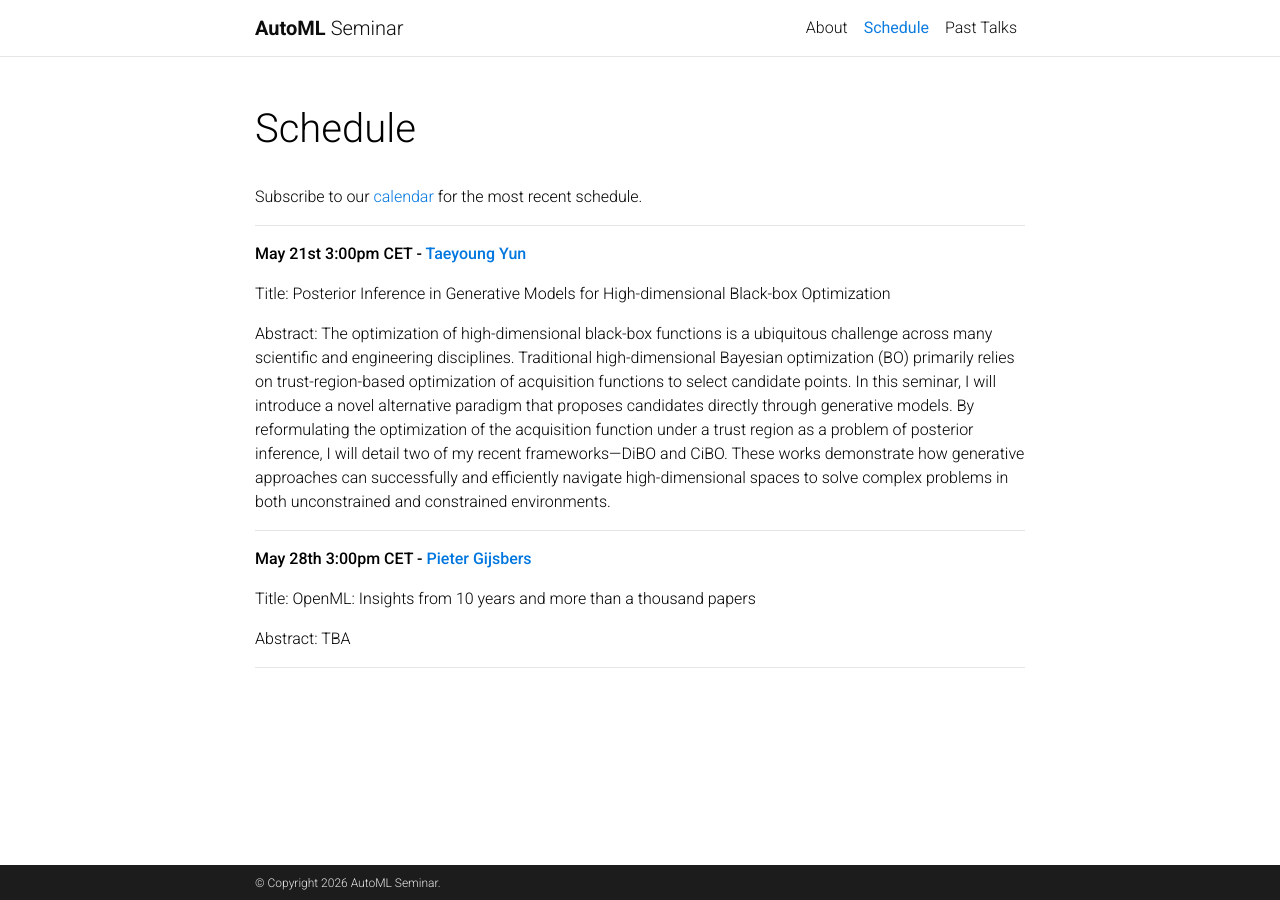
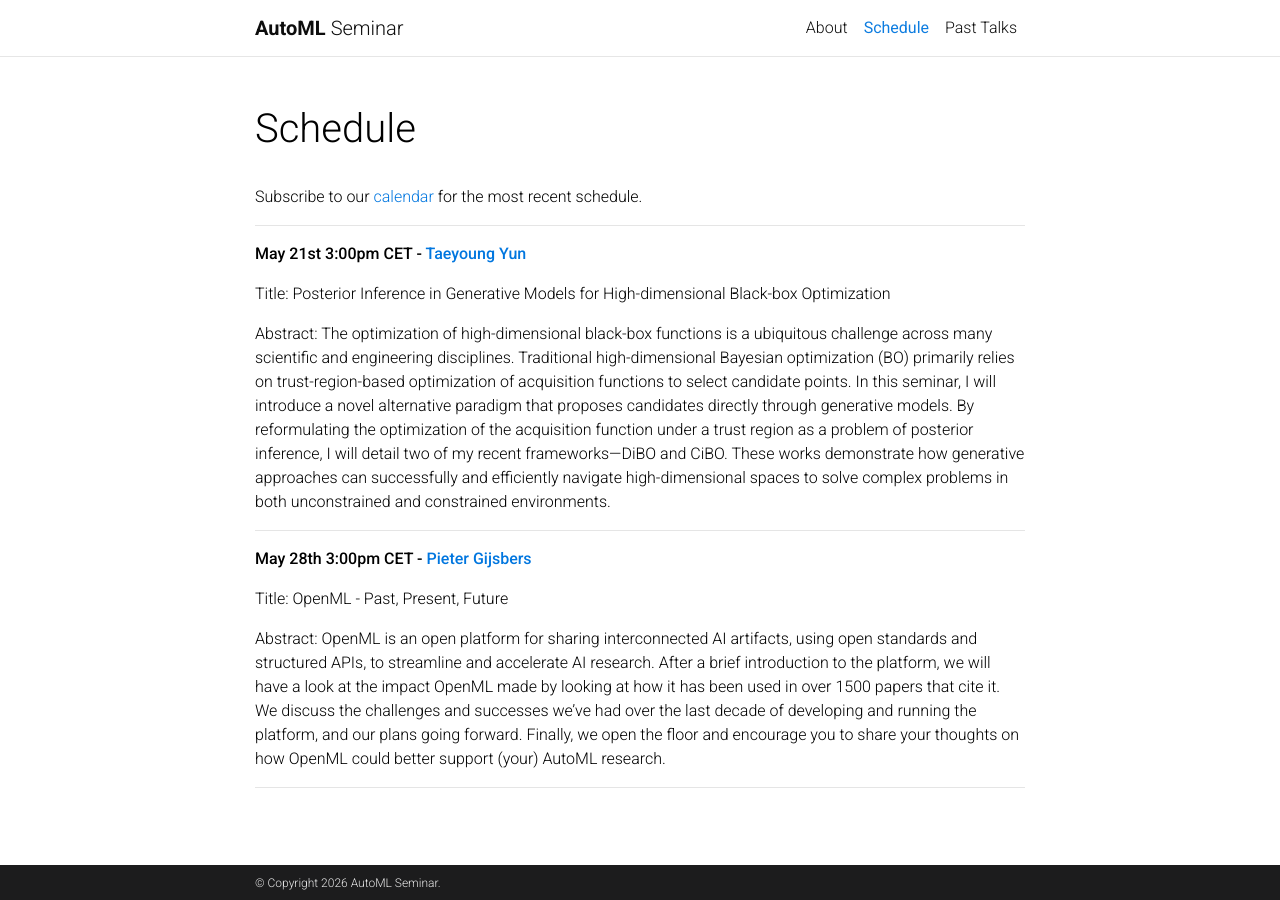
Before and after one commit to AutoML-Seminars/AutoML-Seminars.github.io, a Jekyll site: the page built from _pages/schedule.md, in a window 1280 px wide. Built offline with Jekyll 4.4.1, drawn with Linux system fonts in a browser that asks for light colours; comment, search, counter and statistics services are not loaded; a style sheet for code colours, icons or effects is not loaded.

Commit message:
update schedule

```diff
--- a/_pages/schedule.md
+++ b/_pages/schedule.md
@@ -22,8 +22,11 @@ Abstract: The optimization of high-dimensional black-box functions is a ubiquito
 
 **May 28th 3:00pm CET - [Pieter Gijsbers](https://pgijsbers.github.io/)**
 
-Title: OpenML: Insights from 10 years and more than a thousand papers
+Title: OpenML - Past, Present, Future
 
-Abstract: TBA
+Abstract: OpenML is an open platform for sharing interconnected AI artifacts, using open standards and structured APIs, to streamline and accelerate AI research.
+After a brief introduction to the platform, we will have a look at the impact OpenML made by looking at how it has been used in over 1500 papers that cite it.
+We discuss the challenges and successes we've had over the last decade of developing and running the platform, and our plans going forward.
+Finally, we open the floor and encourage you to share your thoughts on how OpenML could better support (your) AutoML research.
 
 ---------
```
